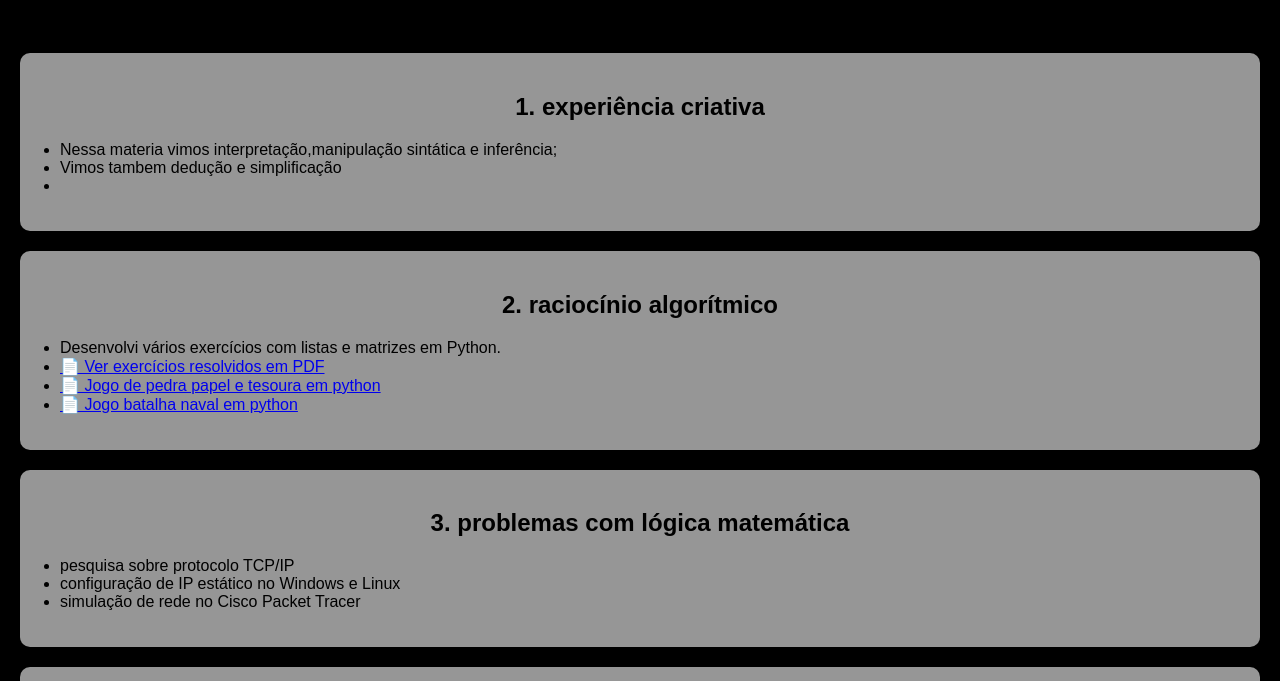
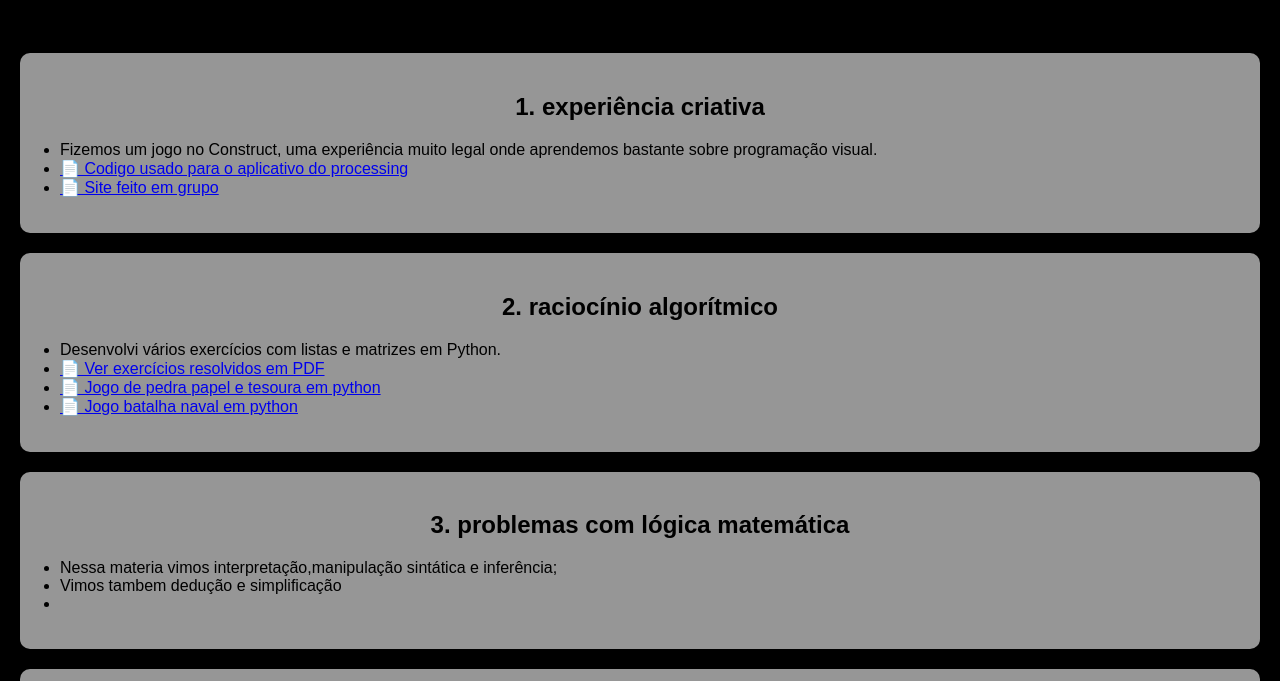
Before and after one commit to joaovictorsucha/trabalhosfaculdade, a plain HTML site: page index.html in a window 1280 px wide. Shown: the part 121-802 px from the top of the page. Drawn offline with Linux system fonts and the light colour scheme.

Commit message:
Update index.html

```diff
--- a/index.html
+++ b/index.html
@@ -16,8 +16,9 @@
     <section>
       <h2>1. experiência criativa</h2>
       <ul>
-        <li>Nessa materia vimos interpretação,manipulação sintática e inferência;</li>
-        <li> Vimos tambem dedução e simplificação <li>
+       <li>Fizemos um jogo no Construct, uma experiência muito legal onde aprendemos bastante sobre programação visual.</li>
+        <li><a href='aplicativo.pdf'target='_blank'>📄 Codigo usado para o aplicativo do processing</a></li>
+        <li><a href='Projeto-main' target='_blank'>📄 Site feito em grupo </a></li>
 
       </ul>
     </section>
@@ -37,9 +38,8 @@
     <section>
       <h2>3. problemas com lógica matemática</h2>
       <ul>
-        <li>pesquisa sobre protocolo TCP/IP</li>
-        <li>configuração de IP estático no Windows e Linux</li>
-        <li>simulação de rede no Cisco Packet Tracer</li>
+        <li>Nessa materia vimos interpretação,manipulação sintática e inferência;</li>
+        <li> Vimos tambem dedução e simplificação <li>
       </ul>
     </section>
 
```
